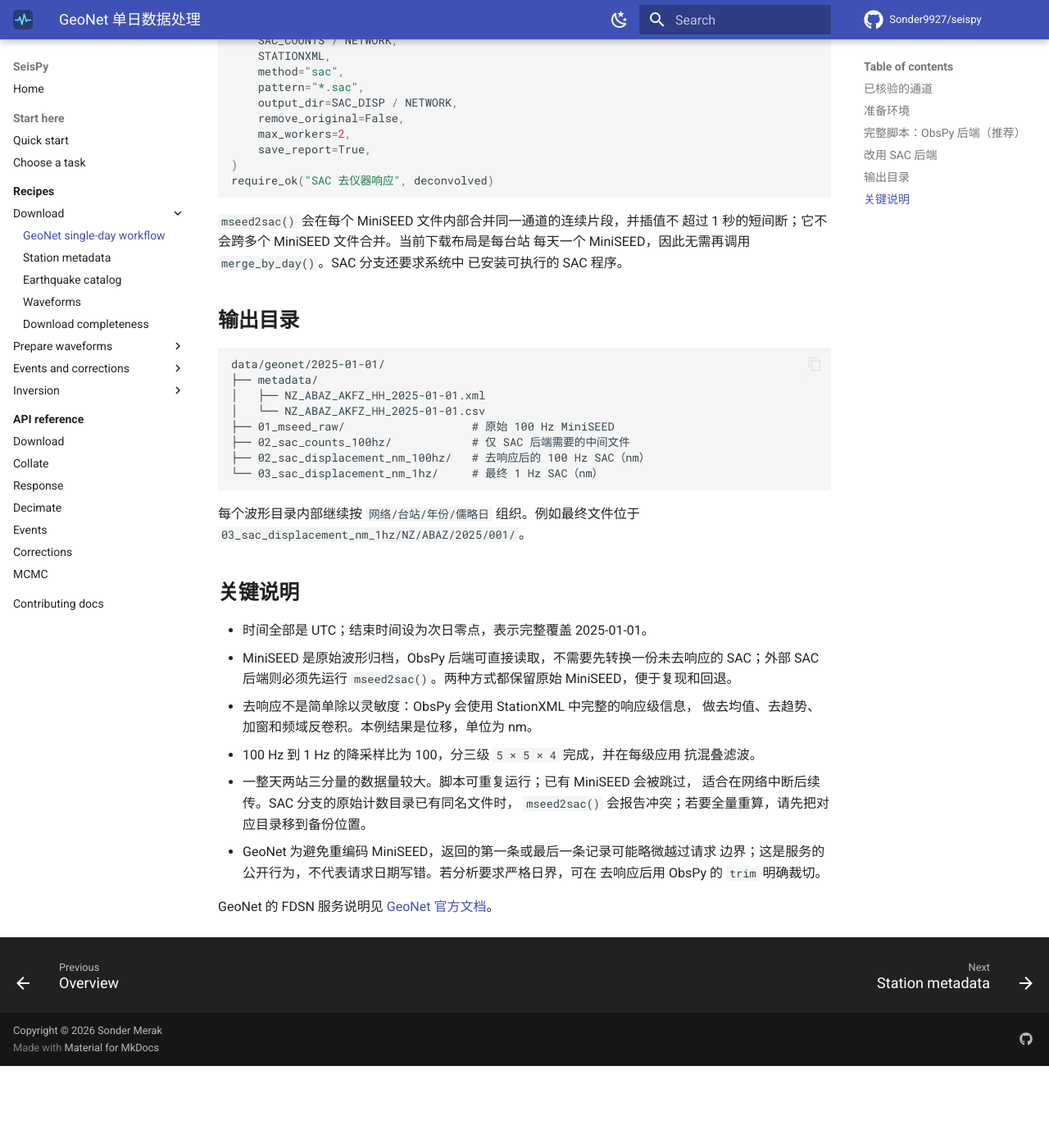
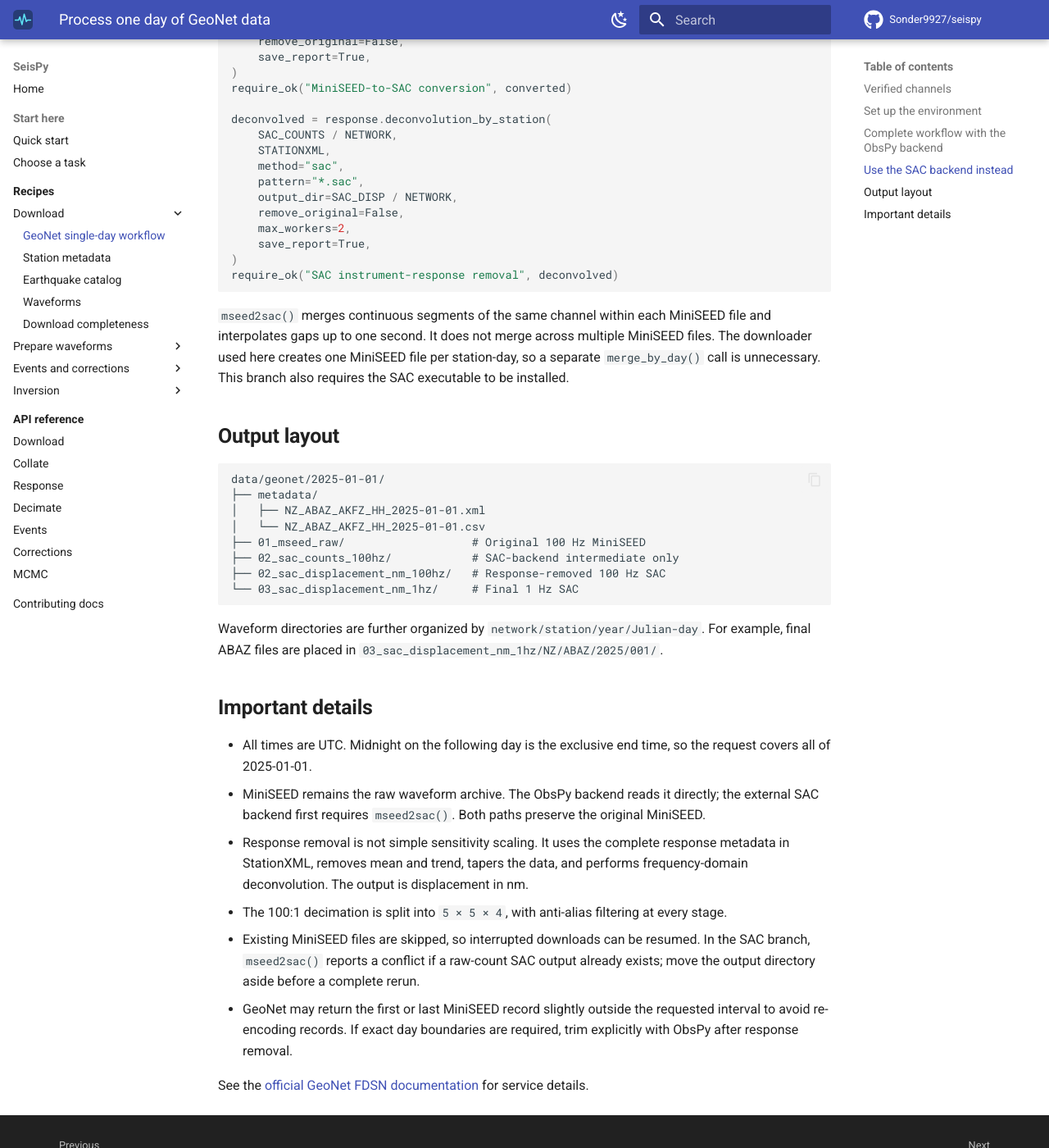
Before and after one commit to Sonder9927/seispy, an MkDocs documentation site: the page built from docs/recipes/geonet-one-day-workflow.md, in a window 1280 px wide and 1400 px high, scrolled down 4007 px. Shown: the whole window at 82% size. Built offline with MkDocs 1.6.1 and Material for MkDocs 9.7.7, drawn with Linux system fonts in a browser that asks for light colours; comment, search, counter and statistics services are not loaded; before the commit the page ends 5307 px from its top, so only the background shows below that; some of the changed text lies outside the part shown.

Commit message:
docs: translate GeoNet workflow to English

````diff
--- a/docs/recipes/geonet-one-day-workflow.md
+++ b/docs/recipes/geonet-one-day-workflow.md
@@ -1,56 +1,59 @@
 ---
-title: GeoNet 单日数据处理
-description: 下载 ABAZ、AKFZ 的 100 Hz 波形，去响应并降采样为 1 Hz SAC。
+title: Process one day of GeoNet data
+description: Download 100 Hz ABAZ and AKFZ waveforms, remove responses, and decimate to 1 Hz SAC.
 ---
 
-# GeoNet 单日数据处理：100 Hz MiniSEED 到 1 Hz SAC
+# Process one day of GeoNet data: 100 Hz MiniSEED to 1 Hz SAC
 
-本例下载 GeoNet 在 **2025-01-01 00:00:00 至 2025-01-02
-00:00:00（UTC）** 的公开数据，只处理 `NZ.ABAZ` 和 `NZ.AKFZ` 两个台站的
-`HH?` 通道。处理链如下：
+This recipe downloads public GeoNet data from **2025-01-01 00:00:00 to
+2025-01-02 00:00:00 UTC**. It selects only the `HH?` channels at `NZ.ABAZ`
+and `NZ.AKFZ`.
 
 ```text
 GeoNet FDSN
-  ├─ StationXML（响应级元数据）
+  ├─ response-level StationXML
   └─ 100 Hz HH? MiniSEED
-           ├─ ObsPy：直接读取并去仪器响应（推荐）
-           └─ SAC：mseed2sac → 原始计数 SAC → 去仪器响应
+           ├─ ObsPy: read directly and remove response (recommended)
+           └─ SAC: mseed2sac → raw-count SAC → remove response
                          │
                          ▼
-       100 Hz 位移 SAC（nm）
-           ↓ 带抗混叠滤波的分级抽取 5 × 5 × 4
-         1 Hz 位移 SAC（nm）
+       100 Hz displacement SAC (nm)
+           ↓ filtered decimation by 5 × 5 × 4
+         1 Hz displacement SAC (nm)
 ```
 
-所有处理步骤都保留上一步的文件，不覆盖原始数据。
+Each stage preserves its input files.
 
-## 已核验的通道
+## Verified channels
 
-GeoNet Station 服务在目标日期返回：
+The GeoNet station service reports these channels for the requested day:
 
-| 台站 | 位置码 | 100 Hz 通道 | 水平分量说明 |
+| Station | Location | 100 Hz channels | Horizontal components |
 | --- | --- | --- | --- |
-| `ABAZ` | `12` | `HH1`, `HH2`, `HHZ` | 水平分量按传感器方位编号 |
-| `AKFZ` | `10` | `HHE`, `HHN`, `HHZ` | 水平分量按东、北方向命名 |
+| `ABAZ` | `12` | `HH1`, `HH2`, `HHZ` | Numbered by sensor orientation |
+| `AKFZ` | `10` | `HHE`, `HHN`, `HHZ` | Named east and north |
 
-因此使用 `channel="HH?"`，而不要把通道写死成 `HHE,HHN,HHZ`。FDSN
-代码区分大小写，脚本中使用服务实际采用的大写台站代码。
+Use `channel="HH?"` instead of hard-coding `HHE,HHN,HHZ`, because the two
+stations use different horizontal-component names. FDSN codes are
+case-sensitive, so the example uses the uppercase station codes returned by
+GeoNet.
 
-## 准备环境
+## Set up the environment
 
-在仓库根目录安装项目及依赖：
+Install the project and its dependencies from the repository root:
 
 ```bash
 uv sync
 ```
 
-GeoNet 官方支持 ObsPy 的 `GEONET` 客户端别名；这里使用明确的 HTTPS
-地址，便于识别实际数据来源。
+GeoNet officially supports ObsPy's `GEONET` client alias. This recipe uses the
+explicit HTTPS URL so the data source remains visible.
 
-## 完整脚本：ObsPy 后端（推荐）
+## Complete workflow with the ObsPy backend
 
-将下面内容保存为 `geonet_2025_01_01.py`，然后从仓库根目录运行
-`uv run python geonet_2025_01_01.py`。
+The ObsPy backend is recommended because it reads MiniSEED directly. Save the
+following as `geonet_2025_01_01.py`, then run
+`uv run python geonet_2025_01_01.py` from the repository root.
 
 ```python
 from pathlib import Path
@@ -65,7 +68,7 @@ NETWORK = "NZ"
 STATIONS = ["ABAZ", "AKFZ"]
 CHANNEL = "HH?"
 START = "2025-01-01T00:00:00"
-END = "2025-01-02T00:00:00"  # FDSN 的 endtime 不包含在结果中
+END = "2025-01-02T00:00:00"  # FDSN end times are exclusive.
 
 ROOT = Path("data/geonet/2025-01-01")
 STATIONXML = ROOT / "metadata" / "NZ_ABAZ_AKFZ_HH_2025-01-01.xml"
@@ -78,12 +81,13 @@ def require_ok(stage, summary):
     """Stop on partial failure and point to the saved diagnostic report."""
     if not summary.ok:
         raise RuntimeError(
-            f"{stage} 未完整成功；"
-            f"详情见 {summary.report_path or '终端输出'}"
+            f"{stage} did not complete successfully; "
+            f"see {summary.report_path or 'the terminal output'}"
         )
 
 
-# 1. 先下载响应级 StationXML。它也会生成同名 CSV，便于人工检查。
+# 1. Download response-level StationXML first. A matching CSV summary is also
+# written for convenient inspection.
 inventory = download.download_inventory(
     STATIONXML,
     client=GEONET,
@@ -96,15 +100,16 @@ inventory = download.download_inventory(
     level="response",
 )
 
-# 不只相信 HH? 的名字：确认元数据中的实际采样率均为 100 Hz。
+# Verify the actual metadata instead of assuming every HH? channel is 100 Hz.
 channels = [cha for net in inventory for sta in net for cha in sta]
 if len(channels) != 6:
-    raise RuntimeError(f"预期 6 个活动通道，实际得到 {len(channels)} 个")
+    raise RuntimeError(f"Expected 6 active channels, found {len(channels)}")
 if any(float(cha.sample_rate) != 100.0 for cha in channels):
     rates = sorted({float(cha.sample_rate) for cha in channels})
-    raise RuntimeError(f"HH? 中出现非 100 Hz 通道：{rates}")
+    raise RuntimeError(f"HH? includes channels that are not 100 Hz: {rates}")
 
-# 2. 按台站下载一整天的 MiniSEED。传入 inventory 可避免再次查询台站服务。
+# 2. Download one day of MiniSEED per station. Passing the inventory avoids a
+# second station-service request and restricts requests to active channels.
 waveforms = download.download_waveforms(
     MSEED,
     client=GEONET,
@@ -122,14 +127,14 @@ waveforms = download.download_waveforms(
     overwrite=False,
     save_report=True,
 )
-require_ok("MiniSEED 下载", waveforms)
+require_ok("MiniSEED download", waveforms)
 
-# 3. 用 ObsPy 直接读取 MiniSEED 并去响应，输出每个通道独立的 SAC。
-# 读取后会合并连续片段；不超过 1 秒的短间断使用插值补齐。
-# 当前 SeisPy 后端输出位移，并换算为 nm。
-# 默认 pre_filt=(0.004, 0.006, 4.0, 5.0) Hz，适合本例的一天连续记录。
+# 3. Read MiniSEED directly with ObsPy and write one response-removed SAC file
+# per channel. Continuous segments are merged, and gaps up to one second are
+# interpolated. The default pre_filt=(0.004, 0.006, 4.0, 5.0) Hz is suitable
+# for these day-long records. SeisPy writes displacement in nanometres.
 deconvolved = response.deconvolution_by_station(
-    MSEED / NETWORK,  # 此函数要求下一层目录直接是台站代码
+    MSEED / NETWORK,  # Its immediate children must be station directories.
     STATIONXML,
     method="obspy",
     pattern="*.mseed",
@@ -138,12 +143,12 @@ deconvolved = response.deconvolution_by_station(
     max_workers=2,
     save_report=True,
 )
-require_ok("去仪器响应", deconvolved)
+require_ok("Instrument-response removal", deconvolved)
 
-# 4. 从 100 Hz 降至 1 Hz。SciPy 后端按 5 × 5 × 4 顺序使用与 SAC
-# 相同的零相位 FIR 抗混叠滤波器；去响应阶段已做 taper，此处不再重复。
+# 4. Decimate from 100 Hz to 1 Hz. The SciPy backend applies the same
+# zero-phase FIR anti-alias filters as SAC in three stages: 5 × 5 × 4.
 decimated = decimate_files(
-    SAC_DISP / NETWORK,  # 下一层仍直接是 ABAZ、AKFZ
+    SAC_DISP / NETWORK,
     factors=[5, 5, 4],
     method="scipy",
     pattern="*.sac",
@@ -152,15 +157,15 @@ decimated = decimate_files(
     max_workers=2,
     save_report=True,
 )
-require_ok("降采样到 1 Hz", decimated)
+require_ok("Decimation to 1 Hz", decimated)
 
-# 5. 最终验收：元数据、台站、通道、采样率和数据值都必须符合预期。
+# 5. Validate the metadata and every final waveform.
 saved_inventory = read_inventory(STATIONXML)
 assert {sta.code for net in saved_inventory for sta in net} == set(STATIONS)
 
 outputs = sorted(SAC_1HZ.rglob("*.sac"))
 if len(outputs) != 6:
-    raise RuntimeError(f"预期 6 个最终 SAC 文件，实际得到 {len(outputs)} 个")
+    raise RuntimeError(f"Expected 6 final SAC files, found {len(outputs)}")
 
 for path in outputs:
     trace = read(path)[0]
@@ -173,10 +178,11 @@ for path in outputs:
     print(trace.id, trace.stats.starttime, trace.stats.endtime, path)
 ```
 
-## 改用 SAC 后端
+## Use the SAC backend instead
 
-外部 SAC 程序不能直接读取 MiniSEED，因此只有这个分支需要先调用
-`mseed2sac()`。在完整脚本中增加 `collate` 导入和原始计数 SAC 目录：
+The external SAC program cannot read MiniSEED directly. This branch therefore
+needs `mseed2sac()` before response removal. Add the following import and
+raw-count directory to the complete script:
 
 ```python
 from seispy import collate
@@ -184,7 +190,8 @@ from seispy import collate
 SAC_COUNTS = ROOT / "02_sac_counts_100hz"
 ```
 
-然后用下面两段替换 ObsPy 去响应步骤；下载和最终验收保持不变：
+Replace the ObsPy response-removal step with these two calls. The download,
+decimation, and final validation steps remain unchanged.
 
 ```python
 converted = collate.mseed2sac(
@@ -195,7 +202,7 @@ converted = collate.mseed2sac(
     remove_original=False,
     save_report=True,
 )
-require_ok("MiniSEED 转 SAC", converted)
+require_ok("MiniSEED-to-SAC conversion", converted)
 
 deconvolved = response.deconvolution_by_station(
     SAC_COUNTS / NETWORK,
@@ -207,45 +214,50 @@ deconvolved = response.deconvolution_by_station(
     max_workers=2,
     save_report=True,
 )
-require_ok("SAC 去仪器响应", deconvolved)
+require_ok("SAC instrument-response removal", deconvolved)
 ```
 
-`mseed2sac()` 会在每个 MiniSEED 文件内部合并同一通道的连续片段，并插值不
-超过 1 秒的短间断；它不会跨多个 MiniSEED 文件合并。当前下载布局是每台站
-每天一个 MiniSEED，因此无需再调用 `merge_by_day()`。SAC 分支还要求系统中
-已安装可执行的 SAC 程序。
+`mseed2sac()` merges continuous segments of the same channel within each
+MiniSEED file and interpolates gaps up to one second. It does not merge across
+multiple MiniSEED files. The downloader used here creates one MiniSEED file per
+station-day, so a separate `merge_by_day()` call is unnecessary. This branch
+also requires the SAC executable to be installed.
 
-## 输出目录
+## Output layout
 
 ```text
 data/geonet/2025-01-01/
 ├── metadata/
 │   ├── NZ_ABAZ_AKFZ_HH_2025-01-01.xml
 │   └── NZ_ABAZ_AKFZ_HH_2025-01-01.csv
-├── 01_mseed_raw/                   # 原始 100 Hz MiniSEED
-├── 02_sac_counts_100hz/            # 仅 SAC 后端需要的中间文件
-├── 02_sac_displacement_nm_100hz/   # 去响应后的 100 Hz SAC（nm）
-└── 03_sac_displacement_nm_1hz/     # 最终 1 Hz SAC（nm）
+├── 01_mseed_raw/                   # Original 100 Hz MiniSEED
+├── 02_sac_counts_100hz/            # SAC-backend intermediate only
+├── 02_sac_displacement_nm_100hz/   # Response-removed 100 Hz SAC
+└── 03_sac_displacement_nm_1hz/     # Final 1 Hz SAC
 ```
 
-每个波形目录内部继续按 `网络/台站/年份/儒略日` 组织。例如最终文件位于
-`03_sac_displacement_nm_1hz/NZ/ABAZ/2025/001/`。
+Waveform directories are further organized by
+`network/station/year/Julian-day`. For example, final ABAZ files are placed in
+`03_sac_displacement_nm_1hz/NZ/ABAZ/2025/001/`.
 
-## 关键说明
+## Important details
 
-- 时间全部是 UTC；结束时间设为次日零点，表示完整覆盖 2025-01-01。
-- MiniSEED 是原始波形归档，ObsPy 后端可直接读取，不需要先转换一份未去响应的
-  SAC；外部 SAC 后端则必须先运行 `mseed2sac()`。两种方式都保留原始
-  MiniSEED，便于复现和回退。
-- 去响应不是简单除以灵敏度：ObsPy 会使用 StationXML 中完整的响应级信息，
-  做去均值、去趋势、加窗和频域反卷积。本例结果是位移，单位为 nm。
-- 100 Hz 到 1 Hz 的降采样比为 100，分三级 `5 × 5 × 4` 完成，并在每级应用
-  抗混叠滤波。
-- 一整天两站三分量的数据量较大。脚本可重复运行；已有 MiniSEED 会被跳过，
-  适合在网络中断后续传。SAC 分支的原始计数目录已有同名文件时，
-  `mseed2sac()` 会报告冲突；若要全量重算，请先把对应目录移到备份位置。
-- GeoNet 为避免重编码 MiniSEED，返回的第一条或最后一条记录可能略微越过请求
-  边界；这是服务的公开行为，不代表请求日期写错。若分析要求严格日界，可在
-  去响应后用 ObsPy 的 `trim` 明确裁切。
+- All times are UTC. Midnight on the following day is the exclusive end time,
+  so the request covers all of 2025-01-01.
+- MiniSEED remains the raw waveform archive. The ObsPy backend reads it
+  directly; the external SAC backend first requires `mseed2sac()`. Both paths
+  preserve the original MiniSEED.
+- Response removal is not simple sensitivity scaling. It uses the complete
+  response metadata in StationXML, removes mean and trend, tapers the data, and
+  performs frequency-domain deconvolution. The output is displacement in nm.
+- The 100:1 decimation is split into `5 × 5 × 4`, with anti-alias filtering at
+  every stage.
+- Existing MiniSEED files are skipped, so interrupted downloads can be resumed.
+  In the SAC branch, `mseed2sac()` reports a conflict if a raw-count SAC output
+  already exists; move the output directory aside before a complete rerun.
+- GeoNet may return the first or last MiniSEED record slightly outside the
+  requested interval to avoid re-encoding records. If exact day boundaries are
+  required, trim explicitly with ObsPy after response removal.
 
-GeoNet 的 FDSN 服务说明见 [GeoNet 官方文档](https://www.geonet.org.nz/data/access/FDSN)。
+See the [official GeoNet FDSN documentation](https://www.geonet.org.nz/data/access/FDSN)
+for service details.
````
